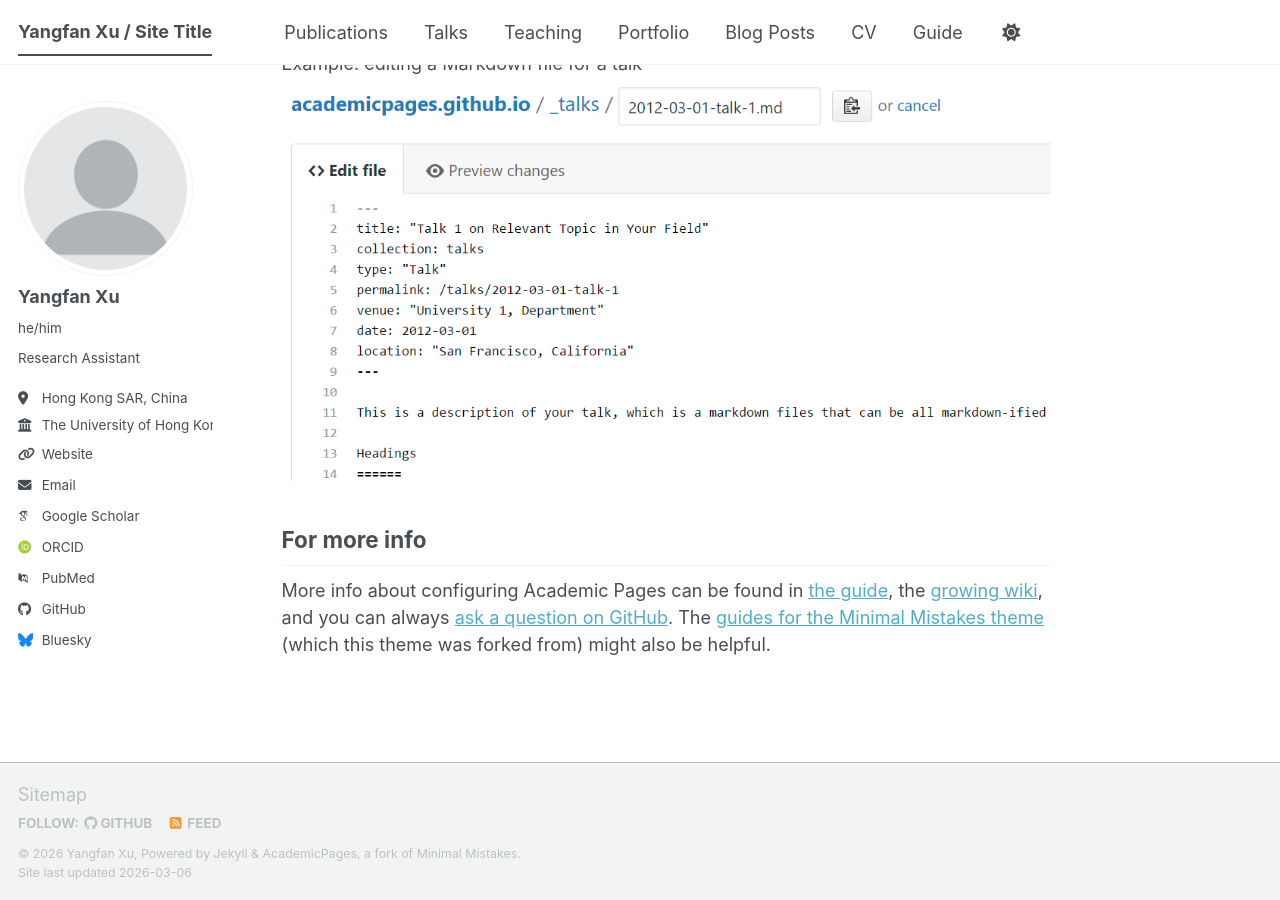
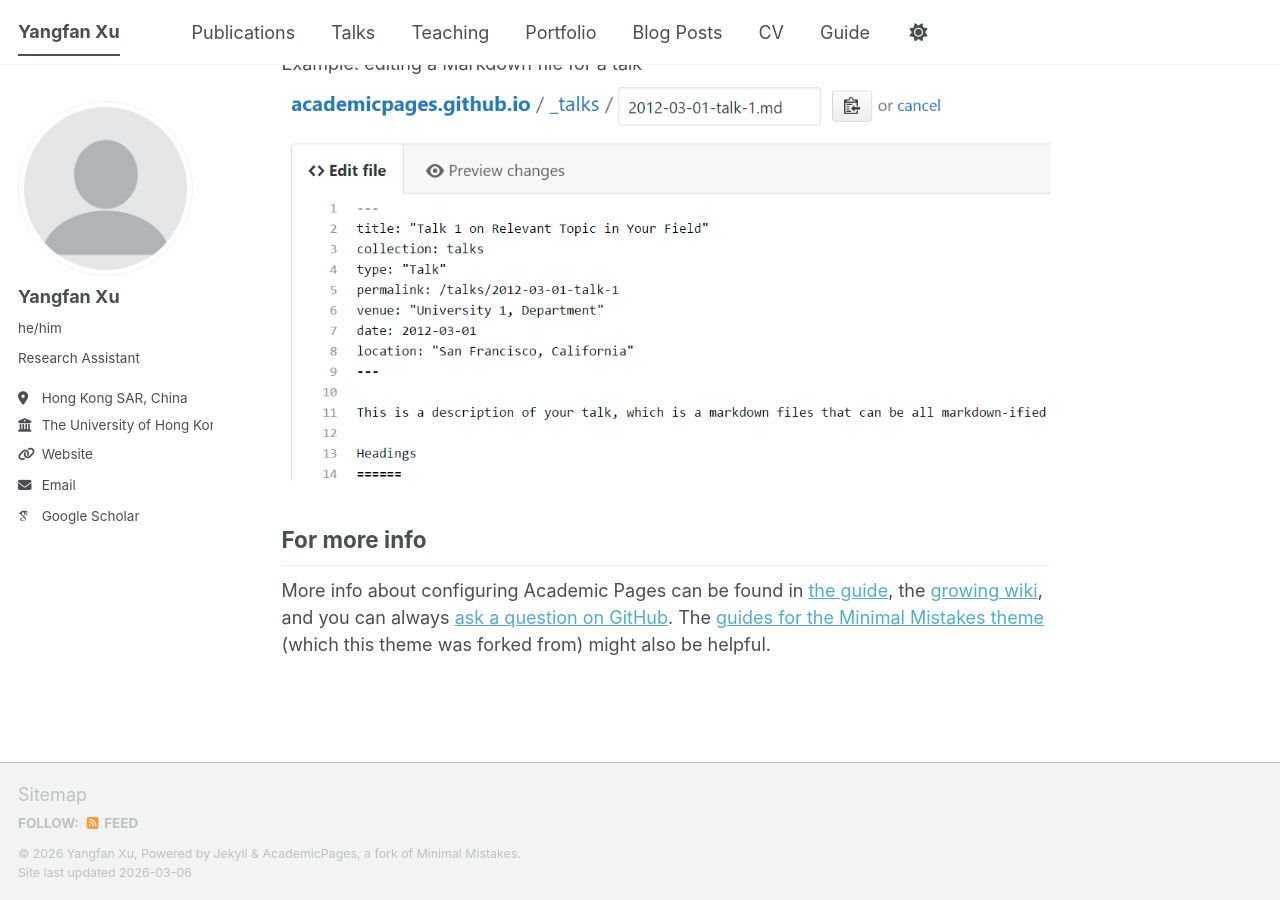
Before and after one commit to ethanxu02/ethanxu02.github.io, a Jekyll site: the page built from _pages/about.md, in a window 1280 px wide and 900 px high, scrolled down 2720 px. Built offline with Jekyll 4.4.1, drawn with Linux system fonts in a browser that asks for light colours; some web fonts are replaced; a script bundle is joined from its source files by our own code; library files that are not in the unit come from our copies.

Commit message:
Update _config.yml

```diff
--- a/_config.yml
+++ b/_config.yml
@@ -9,7 +9,7 @@
 # Basic Site Settings
 locale                   : "en-US"
 site_theme               : "default" # The available themes options are "default", "air", "sunrise", "mint", "dirt" and "contrast"
-title                    : "Yangfan Xu / Site Title"
+title                    : "Yangfan Xu"
 title_separator          : "-"
 name                     : &name "Yangfan Xu"
 description              : &description "Yangfan Xu's academic portfolio"   # Update this with a general description of your site, this is the default if not overridden by a page
@@ -35,13 +35,13 @@ author:
   # Academic websites
   academia         : # URL
   arxiv            : # URL - Update with the correct link to your profile
-  googlescholar    : "https://scholar.google.com/citations?user=PS_CX0AAAAAJ"
+  googlescholar    : "https://scholar.google.co.uk/citations?user=jPqO52AAAAAJ&hl=en"
   inspire-hep      : # URL
   impactstory      : # URL
-  orcid            : "https://orcid.org/yourorcidurl"
+  orcid            : # "https://orcid.org/yourorcidurl"
   semantic         : # URL
   ssrn             : # URL
-  pubmed           : "https://www.ncbi.nlm.nih.gov/pubmed/?term=john+snow"
+  pubmed           : # "https://www.ncbi.nlm.nih.gov/pubmed/?term=john+snow"
   researchgate     : # URL
   scopus           : # URL
   zotero           : # URL
@@ -51,13 +51,13 @@ author:
   bitbucket        : # Username - Update with your username on the site
   codepen          : # Username
   dribbble         : # Username
-  github           : "academicpages"
+  github           : # "academicpages"
   kaggle           : # Username
   stackoverflow    : # User number or user number and name (i.e., use "1" or "1/jeff-atwood")
 
   # Social media
   artstation       : # Username
-  bluesky          : "bsky.app" # Replace this with you Bluesky username
+  bluesky          : # "bsky.app" # Replace this with you Bluesky username
   facebook         : # Username
   flickr           : # Username
   foursquare       : # Username
```
